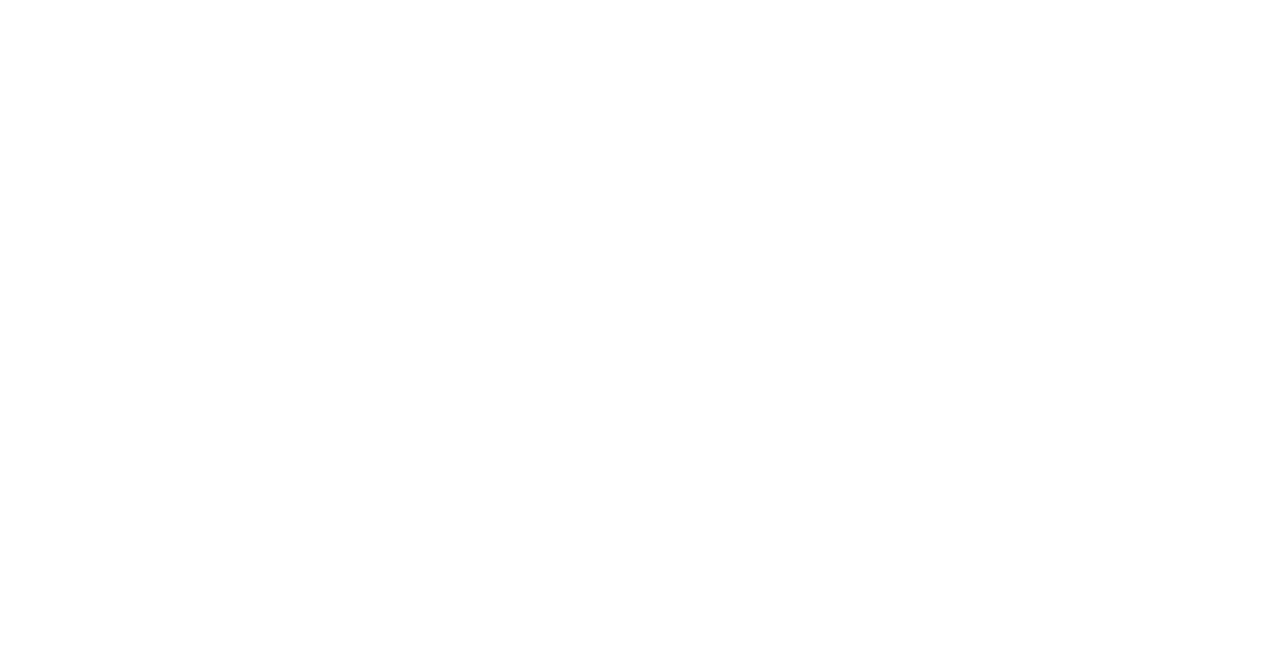
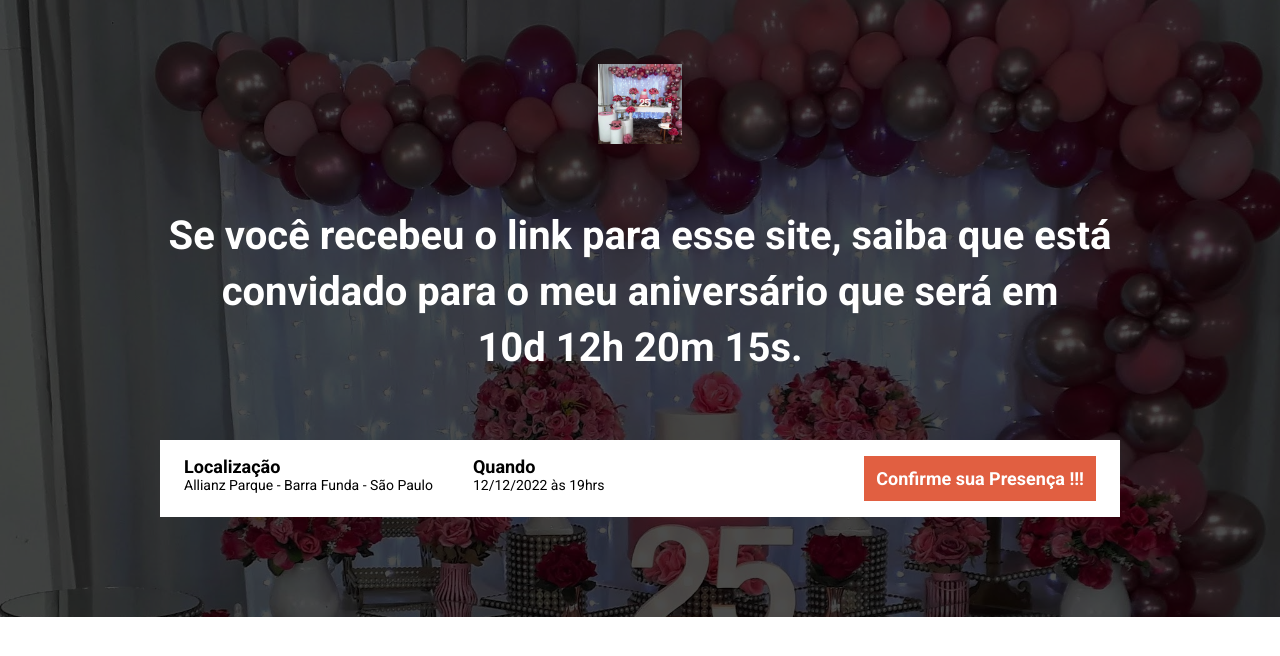
Before and after one commit to jvmazetti/projeto_meu_aniversario, a website built with Parcel: page src/index.html in a window 1280 px wide. Built offline with nearby package versions, Linux system fonts and the light colour scheme.

Commit message:
criando o hero

```diff
--- a/src/index.html
+++ b/src/index.html
@@ -4,9 +4,33 @@
     <meta charset="UTF-8">
     <meta name="viewport" content="width=device-width, initial-scale=1.0">
     <title>Meu Aniversário</title>
+    <link rel="preconnect" href="https://fonts.googleapis.com">
+    <link rel="preconnect" href="https://fonts.gstatic.com" crossorigin>
+    <link href="https://fonts.googleapis.com/css2?family=Roboto:wght@400;700&display=swap" rel="stylesheet">
     <link href="styles/main.scss" rel="stylesheet"/>
 </head>
 <body>
+    <header class="hero">
+        <div class="container">
+            <img class="hero__logo" src="./images/bolo_de_fundo.jpg" alt="bolo"/>
+            <p class="hero__text">
+                Se você recebeu o link para esse site, saiba que está convidado para o meu aniversário que será em <br> 10d 12h 20m 15s.
+            </p>
+            <div class="infos-bar">
+                <ul class="infos-bar__infos">
+                    <li class="infos-bar__infos__item">
+                        <b>Localização</b>
+                        Allianz Parque - Barra Funda - São Paulo
+                    </li>
+                    <li class="infos-bar__infos__item">
+                        <b>Quando</b>
+                        12/12/2022 às 19hrs
+                    </li>
+                </ul>
+                <a href="#" class="button button__primary">Confirme sua Presença !!!</a>
+            </div>
+        </div>
+    </header>
     <script src="scripts/main.js"></script>
 </body>
 </html>
--- /dev/null
+++ b/src/styles/_hero.scss
@@ -0,0 +1,52 @@
+.hero{
+    padding-top:64px;
+    padding-bottom: 100px;
+    background-image: url(../images/bolo_de_fundo.jpg);
+    background-repeat: no-repeat;
+    background-size: cover;
+    position: relative;
+
+    .container{
+        position: relative;
+    }
+
+    &::before {
+        position: absolute;
+        top:0;
+        left: 0;
+        width: 100%;
+        height: 100%;
+        background-color: #000;
+        content: '';
+        opacity: 0.7;
+    }
+
+    &__text{
+        margin-top: 64px;
+        margin-bottom: 64px;
+        font-size: 40px;
+        line-height: 56px;
+        color:#fff;
+        font-weight: 800;
+        text-align: center;
+    }
+
+    &__logo{
+        margin: 0 auto;
+        height: 80px;
+        display:block;
+    }
+
+    @media (max-width: 640px) {
+        padding:40px 0;
+        &__logo{
+            height: 40px;
+        }
+
+        &__text{
+            font-size: 22px;
+            line-height: 24px;
+            margin:24px 0;
+        }
+    }
+}
--- /dev/null
+++ b/src/styles/_reset.scss
@@ -0,0 +1,8 @@
+*{
+    margin:0;
+    padding:0;
+    box-sizing:border-box;
+    font-family: Roboto, sans-serif;
+    color:#fff;
+    list-style: none;
+}
--- /dev/null
+++ b/src/styles/components/_buttons.scss
@@ -0,0 +1,23 @@
+.button{
+    padding: 12px;
+    font-size: 18px;
+    font-weight: bold;
+    text-decoration: none;
+    text-align: center;
+    white-space: nowrap;
+
+    &__primary{
+        color: #fff;
+        background-color: #e15f41;
+    }
+
+    @media (max-width: 640px){
+        display: block;
+        width: 100%;
+    }
+
+    @media (max-width: 1024px){
+        align-items: center;
+        display: flex;
+    }
+}
--- /dev/null
+++ b/src/styles/components/_infos-bar.scss
@@ -0,0 +1,43 @@
+.infos-bar{
+    padding: 16px 24px;
+    background-color: #fff;
+    display: flex;
+    justify-content: space-between;
+
+    &__infos{
+        display: flex;
+        gap:40px;
+
+
+        &__item{
+            font-size: 14px;
+            color:#000;
+
+
+            b {
+                color:#000;
+                font-size: 18px;
+                display: block;
+            }
+
+        }
+    }
+
+    @media (max-width: 640px){
+        display: block;
+
+        &__infos{
+            display: block;
+
+            &__item{
+                margin-bottom: 24px;
+            }
+        }
+    }
+
+    @media (max-width: 1024px){
+        &__infos{
+            gap: 16px;
+        }
+    }
+}
--- a/src/styles/main.scss
+++ b/src/styles/main.scss
@@ -0,0 +1,18 @@
+@use 'reset';
+@use 'hero';
+@use 'components/infos-bar';
+@use 'components/buttons';
+
+.container{
+    max-width: 960px;
+    width: 100%;
+    margin: 0 auto;
+
+    @media (max-width: 640px){
+        max-width: 80%;
+    }
+
+    @media (max-width: 1024px){
+        max-width: 90%;
+    }
+}
```
